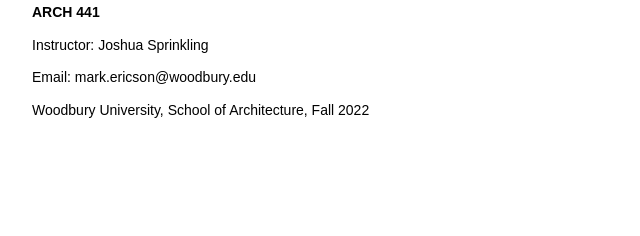
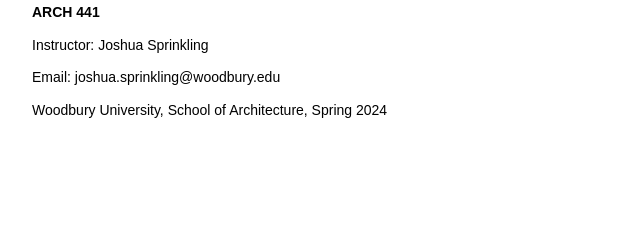
Before and after one commit to StudioPublic/Arch_402, a plain HTML site: page index.html in a window 1280 px wide. Shown: the part 566-802 px from the top of the page, 128-768 px from the left. Drawn offline with Linux system fonts and the light colour scheme; a web font is replaced by a local one.

Commit message:
Update index.html

```diff
--- a/index.html
+++ b/index.html
@@ -43,8 +43,8 @@
     <br>
     <h4><strong>ARCH 441</strong></h4>
     <h4>Instructor: Joshua Sprinkling </h4>
-    <h4>Email: mark.ericson@woodbury.edu</h4>
-    <h4>Woodbury University, School of Architecture, Fall 2022</h4>
+    <h4>Email: joshua.sprinkling@woodbury.edu</h4>
+    <h4>Woodbury University, School of Architecture, Spring 2024</h4>
 
     <h5> <a href="https://woodburyedu-my.sharepoint.com/:f:/g/personal/mark_ericson_woodbury_edu/Eo5an3l0_VRPvpjJ0s2h0yoBmbT9hLm2gsLwleK1Be5oHw?e=MirY2B"
             target="_blank">syllabus</a></h5>
```
